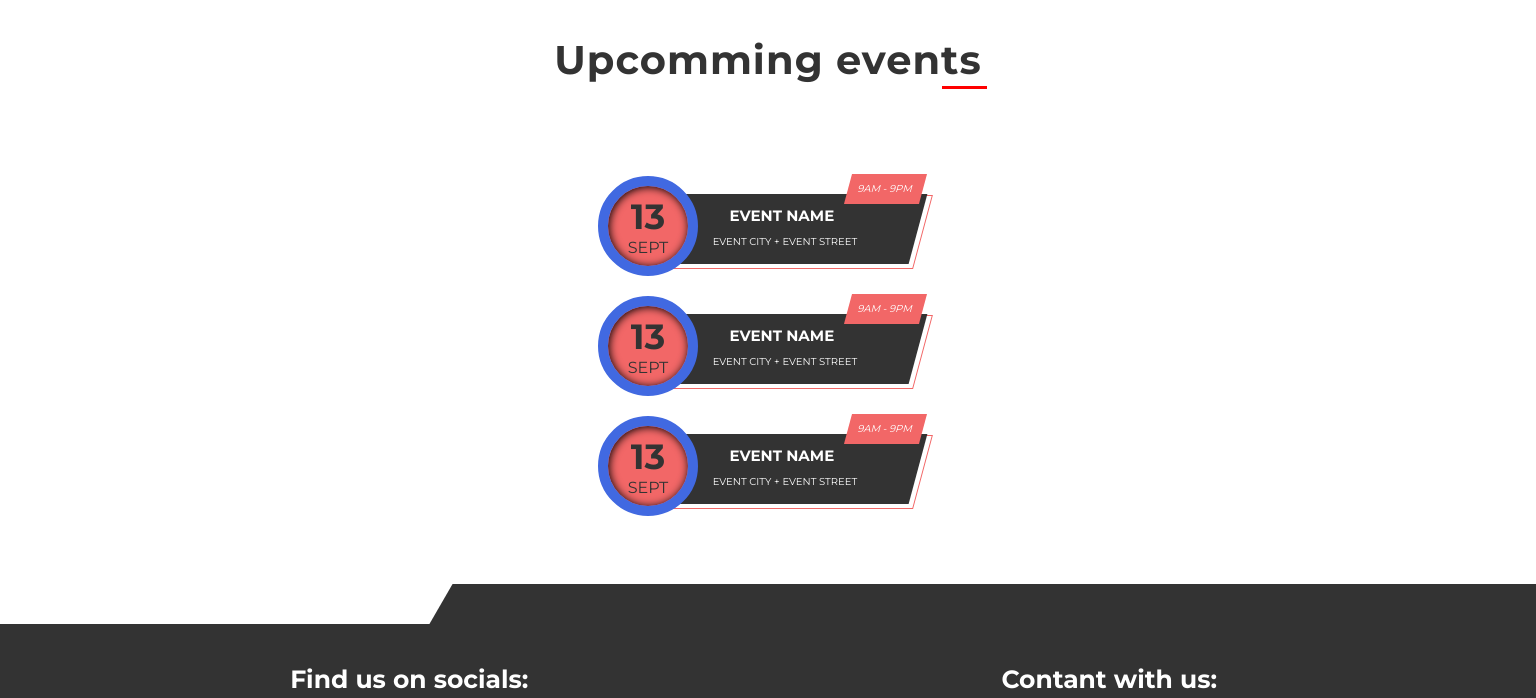
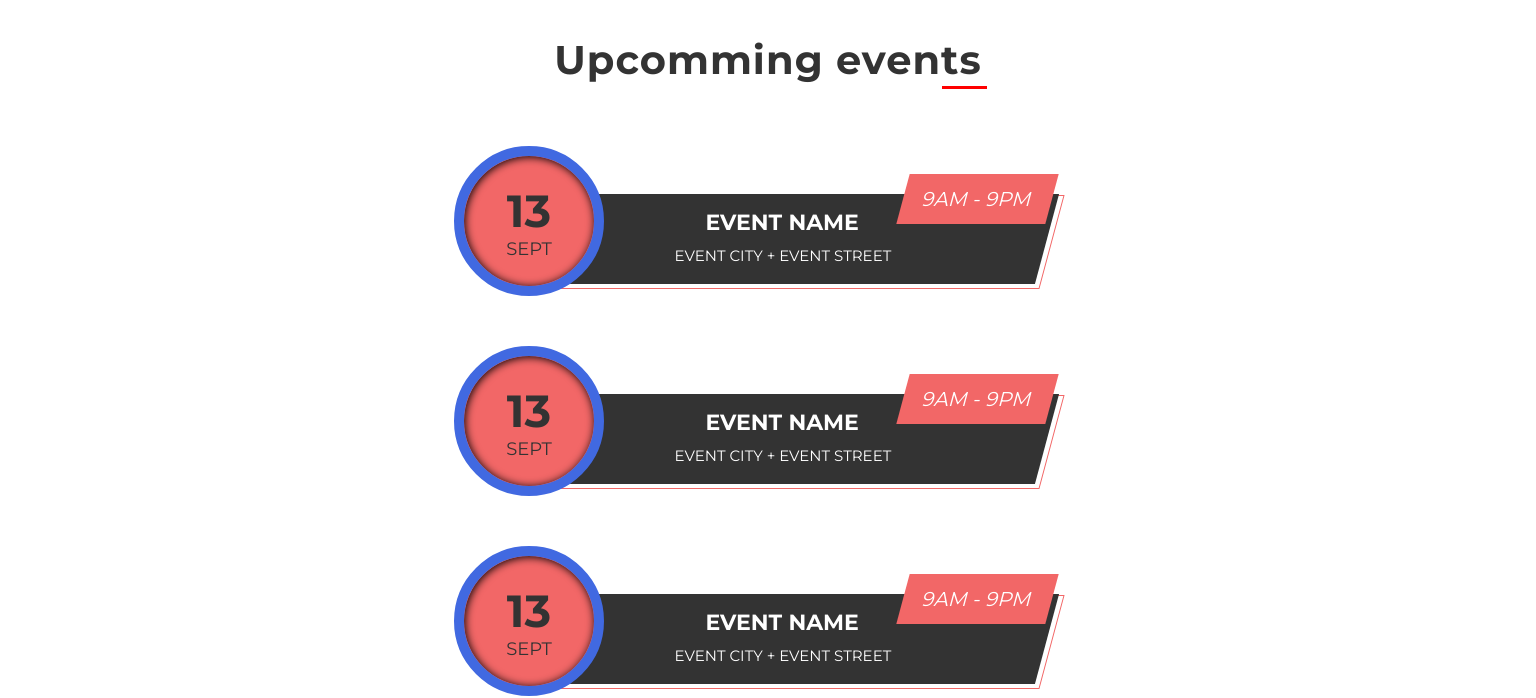
Before and after one commit to Adriann77/KielbasaNmore, a website: page index.html in a window 1536 px wide. Shown: the part 3890-4588 px from the top of the page. Drawn offline with nearby package versions, Linux system fonts and the light colour scheme.

Commit message:
finish section upcomming events with RWD

```diff
--- a/index.html
+++ b/index.html
@@ -292,7 +292,9 @@
         <section id="upcomming" class="upcomming">
             <h3 class="title">Upcomming events</h3>
             <div class="wrapper">
-                <div class="box one">
+                <div class="box one " data-aos="flip-down"
+                data-aos-offset="50"
+                data-aos-duration="800">
 
                     <div class="box__date">
                         <p class="box__date--day">13</p>
@@ -308,7 +310,9 @@
                         </p>
                     </div>
                 </div>
-                <div class="box two">
+                <div class="box two" data-aos="flip-down"
+                data-aos-offset="50"
+                data-aos-duration="800">
 
                     <div class="box__date">
                         <p class="box__date--day">13</p>
@@ -324,7 +328,9 @@
                         </p>
                     </div>
                 </div>
-                <div class="box three">
+                <div class="box three" data-aos="flip-down"
+                data-aos-offset="50"
+                data-aos-duration="800">
 
                     <div class="box__date">
                         <p class="box__date--day">13</p>
--- a/src/js/aos.js
+++ b/src/js/aos.js
@@ -11,7 +11,7 @@ AOS.init({
 
 
     // Settings that can be overridden on per-element basis, by `data-aos-*` attributes:
-    offset: 250, // offset (in px) from the original trigger point
+    offset: 200, // offset (in px) from the original trigger point
     delay: 0, // values from 0 to 3000, with step 50ms
     duration: 400, // values from 0 to 3000, with step 50ms
     easing: 'ease', // default easing for AOS animations
--- a/src/sass/_mediaQue.scss
+++ b/src/sass/_mediaQue.scss
@@ -10,6 +10,105 @@
 	.hero-bg {
 		.hero-bg__title {
 			font-size: 3.5rem;
+		}
+	}
+
+	main {
+		.upcomming {
+			.wrapper {
+				padding: 8rem 0;
+				display: flex;
+				align-items: center;
+				justify-content: center;
+				flex-direction: column;
+				gap: 80px;
+
+				.box {
+					position: relative;
+					display: flex;
+					margin-left: 2rem;
+					align-content: center;
+
+					.box::after {
+						position: absolute;
+						content: '';
+						width: 100%;
+						height: 100%;
+						bottom: -5px;
+						right: -5px;
+						border: 1px solid rgb(242, 103, 103);
+						z-index: -2;
+						transform: skewX(-15deg);
+						padding: 0.1rem;
+					}
+
+					.box__date {
+						left: -40px;
+						bottom: -12px;
+						position: absolute;
+						width: 120px;
+						height: 120px;
+						border: 10px solid royalblue;
+						border-radius: 50%;
+						display: flex;
+						align-items: center;
+						justify-content: center;
+						flex-direction: column;
+						background-color: rgb(242, 103, 103);
+						box-shadow: inset 1px 1px 8px black;
+
+						.box__date--day {
+							font-size: 4rem;
+							font-weight: bold;
+						}
+
+						.box__date--month {
+							font-size: 1.6rem;
+						}
+					}
+
+					.box__info {
+						display: flex;
+						align-items: center;
+						justify-content: center;
+						color: white;
+						background-color: #333;
+						text-align: center;
+						display: flex;
+						width: 380px;
+						flex-direction: column;
+						z-index: -1;
+						height: 70px;
+						transform: skewX(-15deg);
+
+						p {
+							transform: skewX(15deg);
+							margin-bottom: 10px;
+							margin-left: 20px;
+							font-size: 1rem;
+						}
+						h4 {
+							margin-top: 5px;
+							transform: skewX(15deg);
+							margin-bottom: 10px;
+							font-size: 1.8rem;
+						}
+					}
+
+					.box__time {
+						position: absolute;
+						top: -20px;
+						right: -5px;
+						background-color: rgb(242, 103, 103);
+						height: 40px;
+						padding: 0 2rem;
+						text-align: center;
+						transform: skewX(-15deg);
+						line-height: 40px;
+						color: #fff;
+					}
+				}
+			}
 		}
 	}
 }
@@ -115,17 +214,79 @@
 			}
 		}
 
-		.contact{
-			.contact__info{
-				div{
+		.contact {
+			.contact__info {
+				div {
 					font-size: 1.8rem;
 				}
 			}
 		}
 	}
 }
-@media (min-width: 1200px) {
+@media (min-width: 1400px) {
 	header {
 		height: 60vh;
 	}
+
+	main {
+		.upcomming {
+			.wrapper {
+				padding: 8rem 0;
+				gap: 110px;
+				.box {
+					margin-left: 2rem;
+					align-content: center;
+
+					.box::after {
+						bottom: -5px;
+						right: -5px;
+						padding: 0.1rem;
+					}
+
+					.box__date {
+						left: -55px;
+						bottom: -12px;
+						width: 150px;
+						height: 150px;
+
+						.box__date--day {
+							font-size: 4.5rem;
+						}
+						.box__date--month {
+							font-size: 1.8rem;
+						}
+					}
+
+					.box__info {
+						width: 35vw;
+
+						height: 90px;
+
+						p {
+							margin-bottom: 10px;
+							margin-left: 20px;
+							font-size: 1.5rem;
+						}
+						h4 {
+							margin-top: 5px;
+
+							margin-bottom: 10px;
+							font-size: 2.2rem;
+						}
+					}
+
+					.box__time {
+						position: absolute;
+						top: -20px;
+						right: -5px;
+						height: 50px;
+						padding: 0 2rem;
+						text-align: center;
+						line-height: 50px;
+						font-size: 2rem;
+					}
+				}
+			}
+		}
+	}
 }
```
Also changed, not shown: dist/css/style.min.css, dist/js/aos.min.js, 1 other file.
